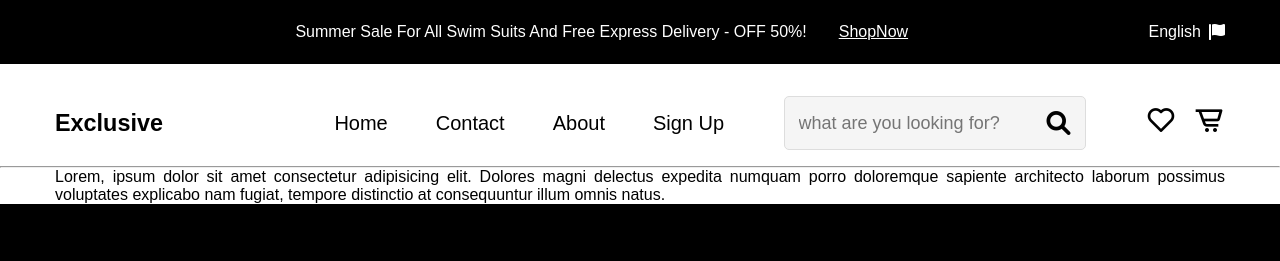
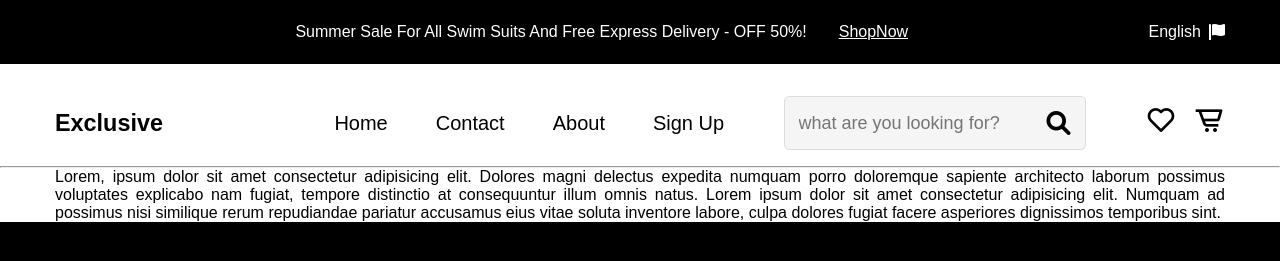
Before and after one commit to Petersticks1/Eco-pra, a website: page pages/signup.html in a window 1280 px wide. Shown: the top 261 px of the page. Drawn offline with nearby package versions, Linux system fonts and the light colour scheme; files whose address does not match are found by name.

Commit message:
Sign up (#15)
* sign-up

* Update signup.html

---------

Co-authored-by: Petersticks1 <124896550+Petersticks1@users.noreply.github.com>

```diff
--- a/pages/signup.html
+++ b/pages/signup.html
@@ -59,6 +59,7 @@
 
     <main class="container">
       Lorem, ipsum dolor sit amet consectetur adipisicing elit. Dolores magni delectus expedita numquam porro doloremque sapiente architecto laborum possimus voluptates explicabo nam fugiat, tempore distinctio at consequuntur illum omnis natus.
+Lorem ipsum dolor sit amet consectetur adipisicing elit. Numquam ad possimus nisi similique rerum repudiandae pariatur accusamus eius vitae soluta inventore labore, culpa dolores fugiat facere asperiores dignissimos temporibus sint.
 
     </main>
 
```
